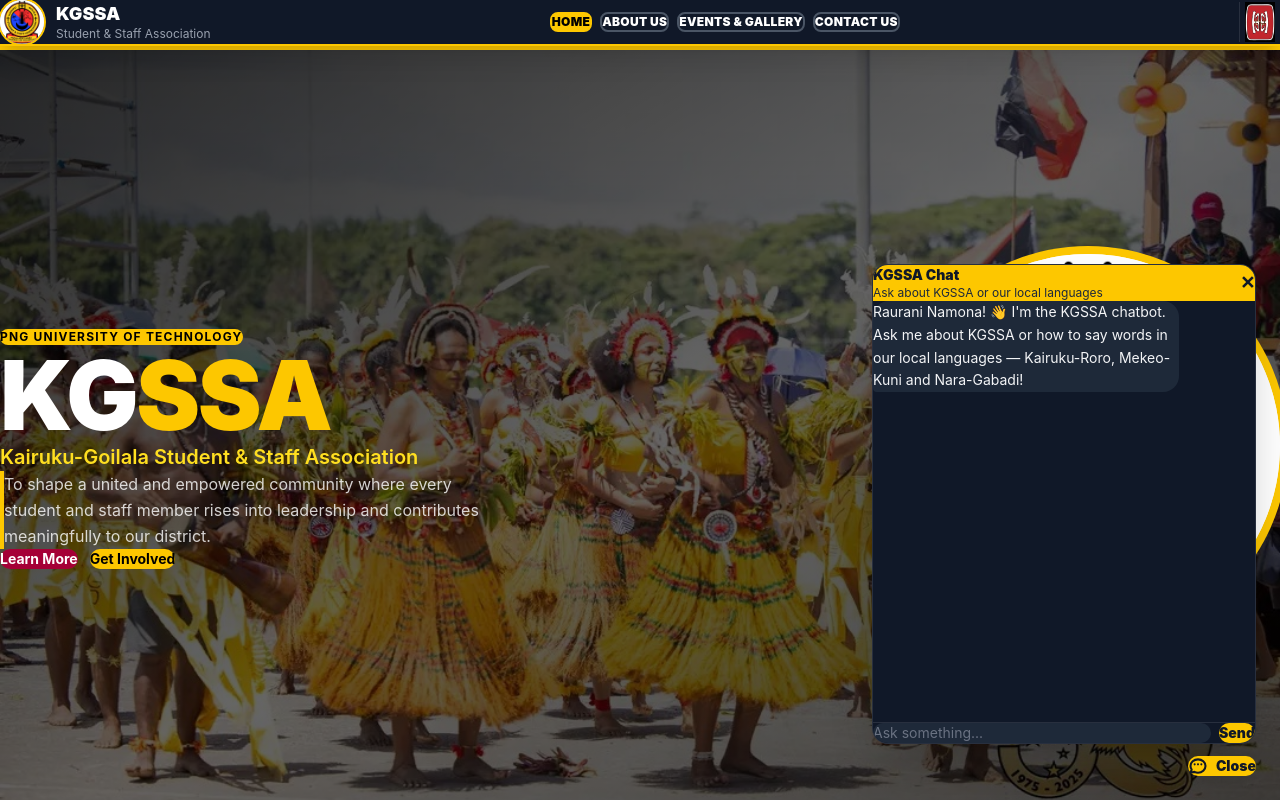
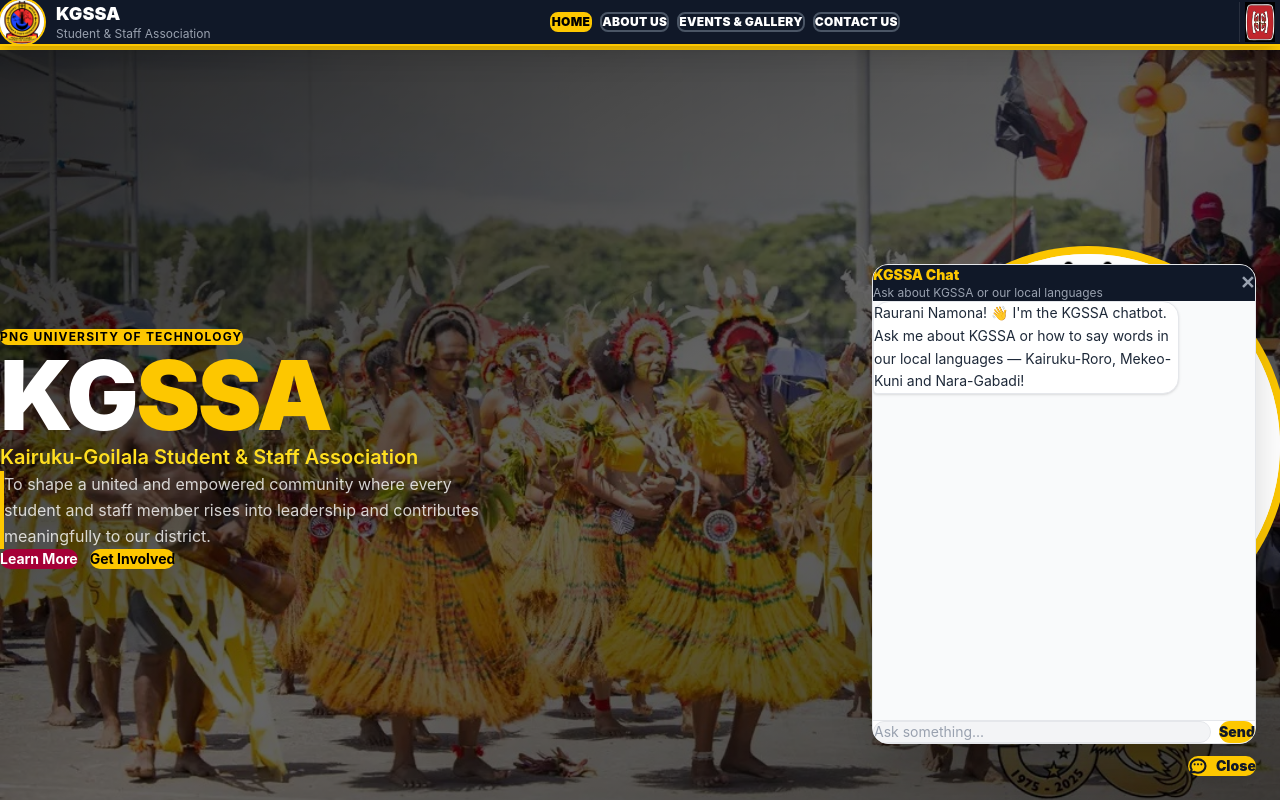
Before and after one commit to MarilyneIkupu18/KGSSA, a Next.js app: page / in a window 1280 px wide. Both pictures are taken after a click on the button "Chat with us". Shown: the top 800 px of the page. Built offline with nearby package versions, Linux system fonts and the light colour scheme.

Commit message:
Fix chatbot colors and add homepage chatbot callout

```diff
--- a/src/app/page.tsx
+++ b/src/app/page.tsx
@@ -185,6 +185,26 @@
         </div>
       </section>
 
+      {/* ── CHATBOT CALLOUT ── */}
+      <section className="bg-gray-900 py-10 px-6 border-t border-white/5">
+        <div className="max-w-4xl mx-auto flex flex-col sm:flex-row items-center justify-between gap-6 bg-gray-800 rounded-2xl px-8 py-6 border border-yellow-400/20">
+          <div className="flex items-center gap-4">
+            <div className="w-12 h-12 bg-yellow-400 rounded-xl flex items-center justify-center shrink-0">
+              <svg xmlns="http://www.w3.org/2000/svg" className="w-6 h-6 text-gray-900" fill="none" viewBox="0 0 24 24" stroke="currentColor" strokeWidth="2.5">
+                <path strokeLinecap="round" strokeLinejoin="round" d="M8 10h.01M12 10h.01M16 10h.01M21 12c0 4.418-4.03 8-9 8a9.863 9.863 0 01-4.255-.949L3 20l1.395-3.72C3.512 15.042 3 13.574 3 12c0-4.418 4.03-8 9-8s9 3.582 9 8z" />
+              </svg>
+            </div>
+            <div>
+              <p className="text-white font-black text-base">Need help navigating? Ask our chatbot!</p>
+              <p className="text-gray-400 text-xs mt-0.5">Ask about KGSSA, membership, events — or learn words in Kairuku-Roro, Mekeo-Kuni &amp; Nara-Gabadi</p>
+            </div>
+          </div>
+          <div className="shrink-0">
+            <p className="text-yellow-400 font-black text-sm uppercase tracking-widest animate-pulse">↘ Chat with us</p>
+          </div>
+        </div>
+      </section>
+
       {/* ── MEMBERSHIP CTA ── */}
       <section className="relative bg-gray-950 py-16 px-6 overflow-hidden">
         <div className="absolute inset-0 bg-gradient-to-br from-rose-950/30 via-transparent to-yellow-950/10" />
--- a/src/components/Chatbot.tsx
+++ b/src/components/Chatbot.tsx
@@ -151,25 +151,25 @@
 
       {/* Chat window */}
       {open && (
-        <div className="w-80 sm:w-96 bg-gray-900 rounded-2xl shadow-2xl border border-white/10 flex flex-col overflow-hidden" style={{ height: '480px' }}>
+        <div className="w-80 sm:w-96 bg-white rounded-2xl shadow-2xl border border-gray-200 flex flex-col overflow-hidden" style={{ height: '480px' }}>
 
           {/* Header */}
-          <div className="bg-yellow-400 px-5 py-4 flex items-center justify-between shrink-0">
+          <div className="bg-gray-900 px-5 py-4 flex items-center justify-between shrink-0">
             <div>
-              <p className="font-black text-gray-900 text-sm">KGSSA Chat</p>
-              <p className="text-gray-800 text-xs">Ask about KGSSA or our local languages</p>
+              <p className="font-black text-yellow-400 text-sm">KGSSA Chat</p>
+              <p className="text-gray-400 text-xs">Ask about KGSSA or our local languages</p>
             </div>
-            <button onClick={() => setOpen(false)} className="text-gray-900 font-black text-lg leading-none">✕</button>
+            <button onClick={() => setOpen(false)} className="text-gray-400 hover:text-white font-black text-lg leading-none transition-colors">✕</button>
           </div>
 
           {/* Messages */}
-          <div className="flex-1 overflow-y-auto px-4 py-4 space-y-3">
+          <div className="flex-1 overflow-y-auto px-4 py-4 space-y-3 bg-gray-50">
             {messages.map((msg, i) => (
               <div key={i} className={`flex ${msg.from === 'user' ? 'justify-end' : 'justify-start'}`}>
                 <div className={`max-w-[80%] px-4 py-3 rounded-2xl text-sm whitespace-pre-line leading-relaxed
                   ${msg.from === 'user'
-                    ? 'bg-yellow-400 text-gray-900 font-semibold rounded-br-sm'
-                    : 'bg-gray-800 text-gray-100 rounded-bl-sm'
+                    ? 'bg-gray-900 text-white font-semibold rounded-br-sm'
+                    : 'bg-white text-gray-800 border border-gray-200 rounded-bl-sm shadow-sm'
                   }`}>
                   {msg.text}
                 </div>
@@ -179,13 +179,13 @@
           </div>
 
           {/* Input */}
-          <div className="px-4 py-3 border-t border-white/10 flex gap-2 shrink-0">
+          <div className="px-4 py-3 border-t border-gray-200 flex gap-2 shrink-0 bg-white">
             <input
               value={input}
               onChange={e => setInput(e.target.value)}
               onKeyDown={handleKey}
               placeholder="Ask something..."
-              className="flex-1 bg-gray-800 text-white placeholder-gray-500 text-sm px-4 py-2.5 rounded-xl outline-none focus:ring-2 focus:ring-yellow-400"
+              className="flex-1 bg-gray-100 text-gray-900 placeholder-gray-400 text-sm px-4 py-2.5 rounded-xl outline-none focus:ring-2 focus:ring-yellow-400 border border-gray-200"
             />
             <button
               onClick={send}
```
